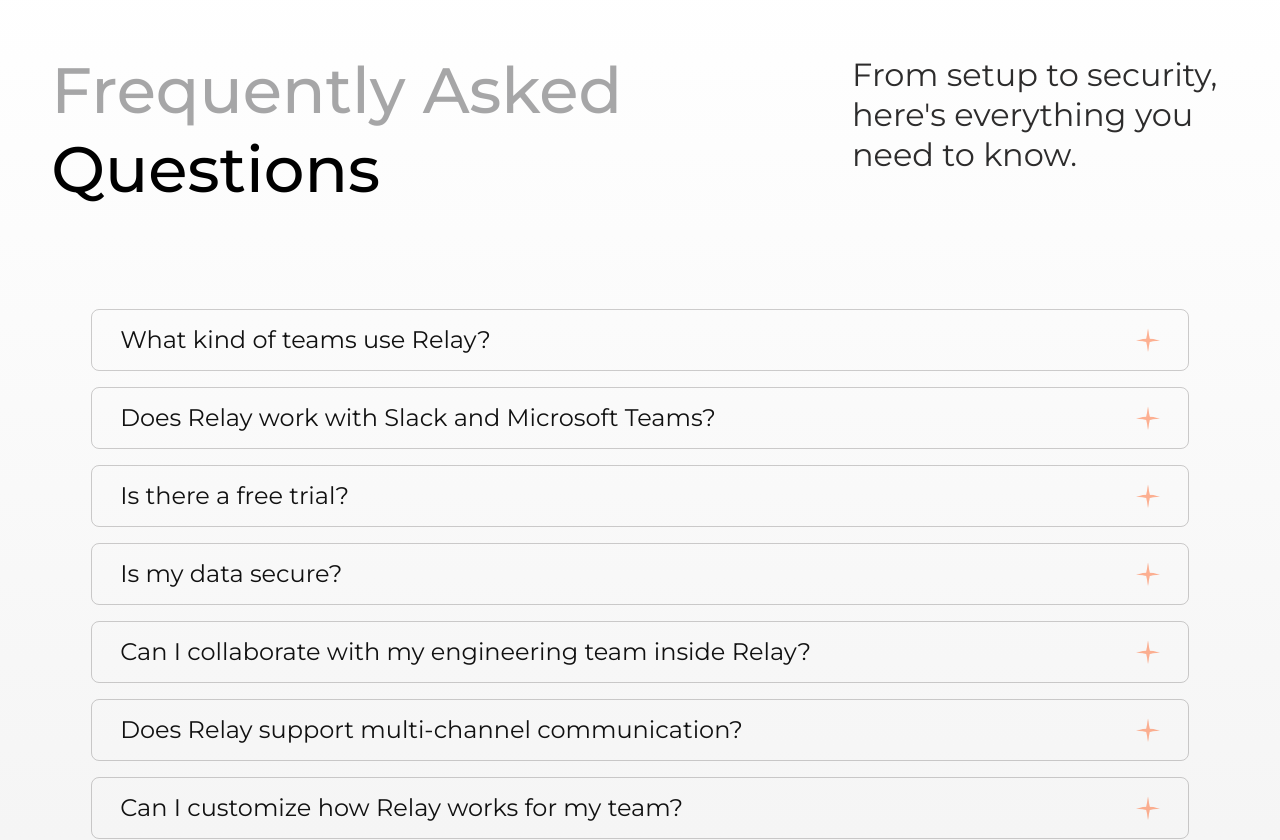
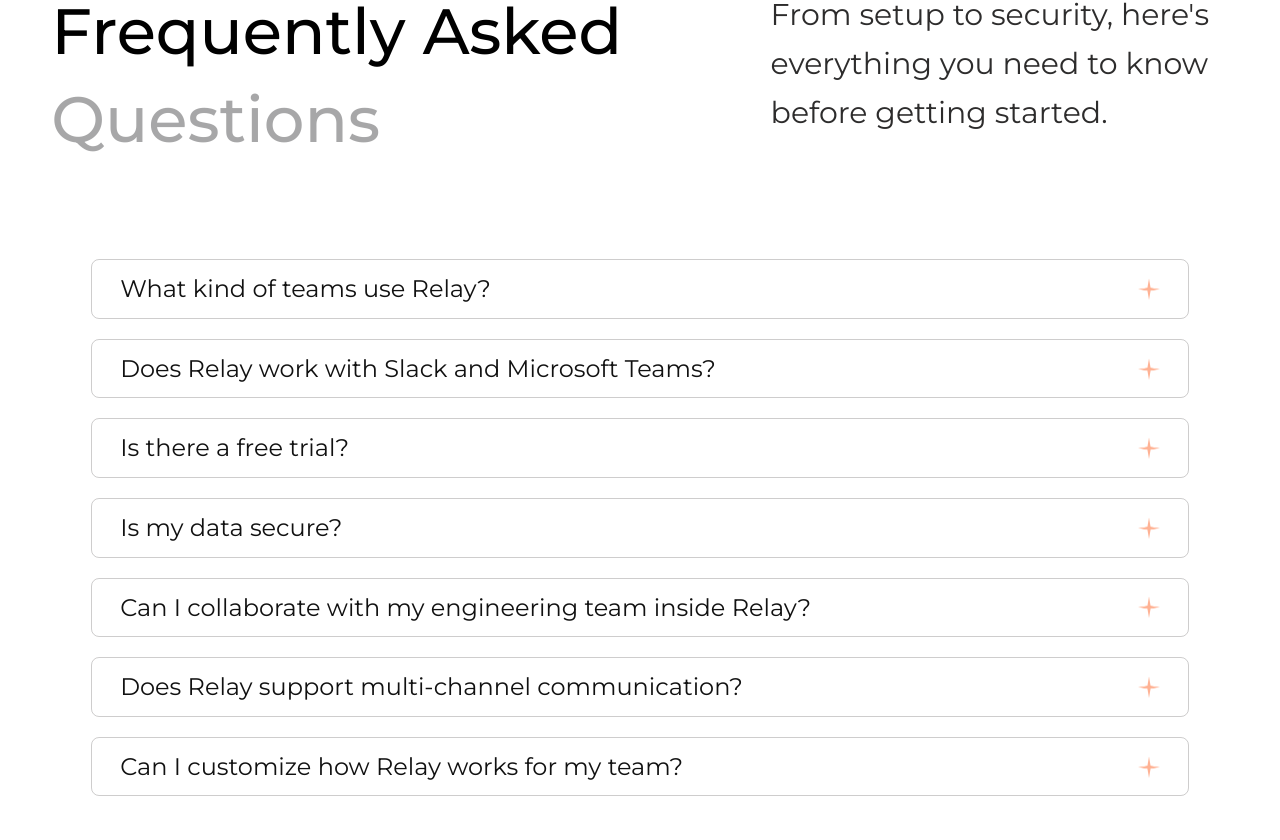
Before and after one commit to Subham1234kundu/goBird, a Next.js app: page /contact in a window 1280 px wide. Shown: the part 3074-3914 px from the top of the page. Built offline with nearby package versions, Linux system fonts and the light colour scheme; no server answers.

Commit message:
add the all code for contect page for mobile

```diff
--- a/app/contact/page.tsx
+++ b/app/contact/page.tsx
@@ -1189,42 +1189,39 @@
         </div>
       </div>
 
-      {/* FAQ Section */}
-      <div
-        className="flex flex-col gap-8 sm:gap-10 md:gap-12 lg:gap-16 px-4 sm:px-6 md:px-8 lg:px-[4%] py-10 sm:py-12 md:py-16 lg:py-20 my-6 sm:my-8 md:my-12 lg:my-16 "
-        style={{
-          background: "linear-gradient(to bottom, #FFFFFF 0%, #F4F4F4 100%)",
-        }}
-      >
+      {/* Asked */}
+      <div className="flex flex-col gap-12 md:gap-16 lg:gap-20 mx-[4%] mb-12 md:mb-16 lg:mb-20">
         <div
           ref={faqHeadingRef}
-          className="flex flex-col lg:flex-row justify-between items-start w-full gap-4 sm:gap-6 md:gap-8"
+          className="flex flex-col lg:flex-row justify-between items-start w-full mt-12 md:mt-16 lg:mt-20 mb-5 gap-6 md:gap-8"
         >
-          <div className="flex w-full lg:w-[60%] items-start text-xl sm:text-2xl md:text-3xl lg:text-4xl xl:text-[64px] font-medium text-[#3B3B3D73] flex-col gap-2 xl:pb-10">
+          <div className="flex w-full lg:w-[60%] items-start text-4xl sm:text-2xl md:text-3xl lg:text-4xl xl:text-[64px] font-medium text-black flex-col gap-2 leading-tight">
             <p>Frequently Asked</p>
-            <p className="text-black">Questions</p>
+            <p className="text-[#3B3B3D73]">Questions</p>
           </div>
-          <p className="text-[#2D2C2C] text-xs sm:text-sm md:text-base lg:text-lg xl:text-[32px] w-full lg:w-[32%] leading-10">
-            From setup to security, here&apos;s everything you need to know.
+
+          <p className="text-[#2D2C2C] text-sm sm:text-sm md:text-base lg:text-lg w-full lg:w-[40%] xl:text-3xl leading-relaxed">
+            From setup to security, here&apos;s everything you need to know
+            before getting started.
           </p>
         </div>
 
-        <div className="flex flex-col w-full px-2 md:px-6 lg:px-10 items-center gap-3 md:gap-4">
+        <div className="flex flex-col w-full px-0 md:px-6 lg:px-10 items-center gap-3 md:gap-5">
           <div
             ref={(el) => {
               if (el) faqItemsRef.current[0] = el;
             }}
-            className="border-[#68636352] rounded-md p-2 px-4 md:p-3 md:px-7 border-1 w-full flex items-center justify-between gap-4"
+            className="border-[#68636352] rounded-md p-2 px-4 md:p-3 md:px-7 border w-full flex items-center justify-between gap-4"
           >
-            <p className="text-[#111111] text-sm md:text-base xl:text-[24px]">
+            <p className="text-[#111111] text-[16px] sm:text-base md:text-lg lg:text-xl xl:text-[24px]">
               What kind of teams use Relay?
             </p>
             <Image
               src="/Images/serviseImages/plus.png"
               alt="plus"
-              width={25}
-              height={25}
-              className="w-5 h-5 md:w-6 md:h-6 flex-shrink-0"
+              width={22}
+              height={22}
+              className="w-[18px] h-[18px] sm:w-[20px] sm:h-[20px] md:w-[22px] md:h-[22px] flex-shrink-0"
             />
           </div>
 
@@ -1232,17 +1229,17 @@
             ref={(el) => {
               if (el) faqItemsRef.current[1] = el;
             }}
-            className="border-[#68636352] rounded-md p-2 px-4 md:p-3 md:px-7 border-1 w-full flex items-center justify-between gap-4"
+            className="border-[#68636352] rounded-md p-2 px-4 md:p-3 md:px-7 border w-full flex items-center justify-between gap-4"
           >
-            <p className="text-[#111111] text-sm md:text-base xl:text-[24px]">
+            <p className="text-[#111111] text-[16px] sm:text-base md:text-lg lg:text-xl xl:text-[24px]">
               Does Relay work with Slack and Microsoft Teams?
             </p>
             <Image
               src="/Images/serviseImages/plus.png"
               alt="plus"
-              width={25}
-              height={25}
-              className="w-5 h-5 md:w-6 md:h-6 flex-shrink-0"
+              width={22}
+              height={22}
+              className="w-[18px] h-[18px] sm:w-[20px] sm:h-[20px] md:w-[22px] md:h-[22px] flex-shrink-0"
             />
           </div>
 
@@ -1250,17 +1247,17 @@
             ref={(el) => {
               if (el) faqItemsRef.current[2] = el;
             }}
-            className="border-[#68636352] rounded-md p-2 px-4 md:p-3 md:px-7 border-1 w-full flex items-center justify-between gap-4"
+            className="border-[#68636352] rounded-md p-2 px-4 md:p-3 md:px-7 border w-full flex items-center justify-between gap-4"
           >
-            <p className="text-[#111111] text-sm md:text-base xl:text-[24px]">
+            <p className="text-[#111111] text-[16px] sm:text-base md:text-lg lg:text-xl xl:text-[24px]">
               Is there a free trial?
             </p>
             <Image
               src="/Images/serviseImages/plus.png"
               alt="plus"
-              width={25}
-              height={25}
-              className="w-5 h-5 md:w-6 md:h-6 flex-shrink-0"
+              width={22}
+              height={22}
+              className="w-[18px] h-[18px] sm:w-[20px] sm:h-[20px] md:w-[22px] md:h-[22px] flex-shrink-0"
             />
           </div>
 
@@ -1268,17 +1265,17 @@
             ref={(el) => {
               if (el) faqItemsRef.current[3] = el;
             }}
-            className="border-[#68636352] rounded-md p-2 px-4 md:p-3 md:px-7 border-1 w-full flex items-center justify-between gap-4"
+            className="border-[#68636352] rounded-md p-2 px-4 md:p-3 md:px-7 border w-full flex items-center justify-between gap-4"
           >
-            <p className="text-[#111111] text-sm md:text-base xl:text-[24px]">
+            <p className="text-[#111111] text-[16px] sm:text-base md:text-lg lg:text-xl xl:text-[24px]">
               Is my data secure?
             </p>
             <Image
               src="/Images/serviseImages/plus.png"
               alt="plus"
-              width={25}
-              height={25}
-              className="w-5 h-5 md:w-6 md:h-6 flex-shrink-0"
+              width={22}
+              height={22}
+              className="w-[18px] h-[18px] sm:w-[20px] sm:h-[20px] md:w-[22px] md:h-[22px] flex-shrink-0"
             />
           </div>
 
@@ -1286,17 +1283,17 @@
             ref={(el) => {
               if (el) faqItemsRef.current[4] = el;
             }}
-            className="border-[#68636352] rounded-md p-2 px-4 md:p-3 md:px-7 border-1 w-full flex items-center justify-between gap-4"
+            className="border-[#68636352] rounded-md p-2 px-4 md:p-3 md:px-7 border w-full flex items-center justify-between gap-4"
           >
-            <p className="text-[#111111] text-sm md:text-base xl:text-[24px]">
+            <p className="text-[#111111] text-[16px] sm:text-base md:text-lg lg:text-xl xl:text-[24px]">
               Can I collaborate with my engineering team inside Relay?
             </p>
             <Image
               src="/Images/serviseImages/plus.png"
               alt="plus"
-              width={25}
-              height={25}
-              className="w-5 h-5 md:w-6 md:h-6 flex-shrink-0"
+              width={22}
+              height={22}
+              className="w-[18px] h-[18px] sm:w-[20px] sm:h-[20px] md:w-[22px] md:h-[22px] flex-shrink-0"
             />
           </div>
 
@@ -1304,17 +1301,17 @@
             ref={(el) => {
               if (el) faqItemsRef.current[5] = el;
             }}
-            className="border-[#68636352] rounded-md p-2 px-4 md:p-3 md:px-7 border-1 w-full flex items-center justify-between gap-4"
+            className="border-[#68636352] rounded-md p-2 px-4 md:p-3 md:px-7 border w-full flex items-center justify-between gap-4"
           >
-            <p className="text-[#111111] text-sm md:text-base xl:text-[24px]">
+            <p className="text-[#111111] text-[16px] sm:text-base md:text-lg lg:text-xl xl:text-[24px]">
               Does Relay support multi-channel communication?
             </p>
             <Image
               src="/Images/serviseImages/plus.png"
               alt="plus"
-              width={25}
-              height={25}
-              className="w-5 h-5 md:w-6 md:h-6 flex-shrink-0"
+              width={22}
+              height={22}
+              className="w-[18px] h-[18px] sm:w-[20px] sm:h-[20px] md:w-[22px] md:h-[22px] flex-shrink-0"
             />
           </div>
 
@@ -1322,17 +1319,17 @@
             ref={(el) => {
               if (el) faqItemsRef.current[6] = el;
             }}
-            className="border-[#68636352] rounded-md p-2 px-4 md:p-3 md:px-7 border-1 w-full flex items-center justify-between gap-4"
+            className="border-[#68636352] rounded-md p-2 px-4 md:p-3 md:px-7 border w-full flex items-center justify-between gap-4"
           >
-            <p className="text-[#111111] text-sm md:text-base xl:text-[24px]">
+            <p className="text-[#111111] text-[16px] sm:text-base md:text-lg lg:text-xl xl:text-[24px]">
               Can I customize how Relay works for my team?
             </p>
             <Image
               src="/Images/serviseImages/plus.png"
               alt="plus"
-              width={25}
-              height={25}
-              className="w-5 h-5 md:w-6 md:h-6 flex-shrink-0"
+              width={22}
+              height={22}
+              className="w-[18px] h-[18px] sm:w-[20px] sm:h-[20px] md:w-[22px] md:h-[22px] flex-shrink-0"
             />
           </div>
         </div>
@@ -1343,11 +1340,11 @@
         ref={ctaSectionRef}
         className="flex flex-col sm:flex-row items-center justify-between gap-4 sm:gap-6 px-4 sm:px-6 md:px-10 lg:px-16 py-8 sm:py-10 md:py-12 lg:py-16"
       >
-        <h2 className="text-black text-lg sm:text-xl md:text-2xl lg:text-3xl xl:text-[42px] font-medium leading-tight text-center sm:text-left">
+        <h2 className="text-black text-lg sm:text-xl md:text-2xl lg:text-3xl xl:text-[42px] font-medium leading-tight text-center sm:text-left max-sm:text-[24px] max-sm:font-medium max-sm:text-left">
           Driving 30% Cost Reductions Through <br className="hidden lg:block" />
           Smarter IT Decisions
         </h2>
-        <button className="bg-black text-white px-6 sm:px-8 py-2.5 rounded-full text-sm sm:text-base xl:text-[18px] hover:bg-gray-800 transition-colors whitespace-nowrap">
+        <button className="bg-black text-white px-6 sm:px-8 py-2.5 rounded-full text-sm sm:text-base xl:text-[18px] hover:bg-gray-800 transition-colors whitespace-nowrap max-sm:w-[153px] max-sm:h-[40px] max-sm:bg-[#000A1B] max-sm:px-[10px] max-sm:py-[10px] max-sm:flex max-sm:flex-row max-sm:justify-center max-sm:items-center max-sm:gap-[10px] max-sm:self-start">
           Connect Now!
         </button>
       </div>
```
